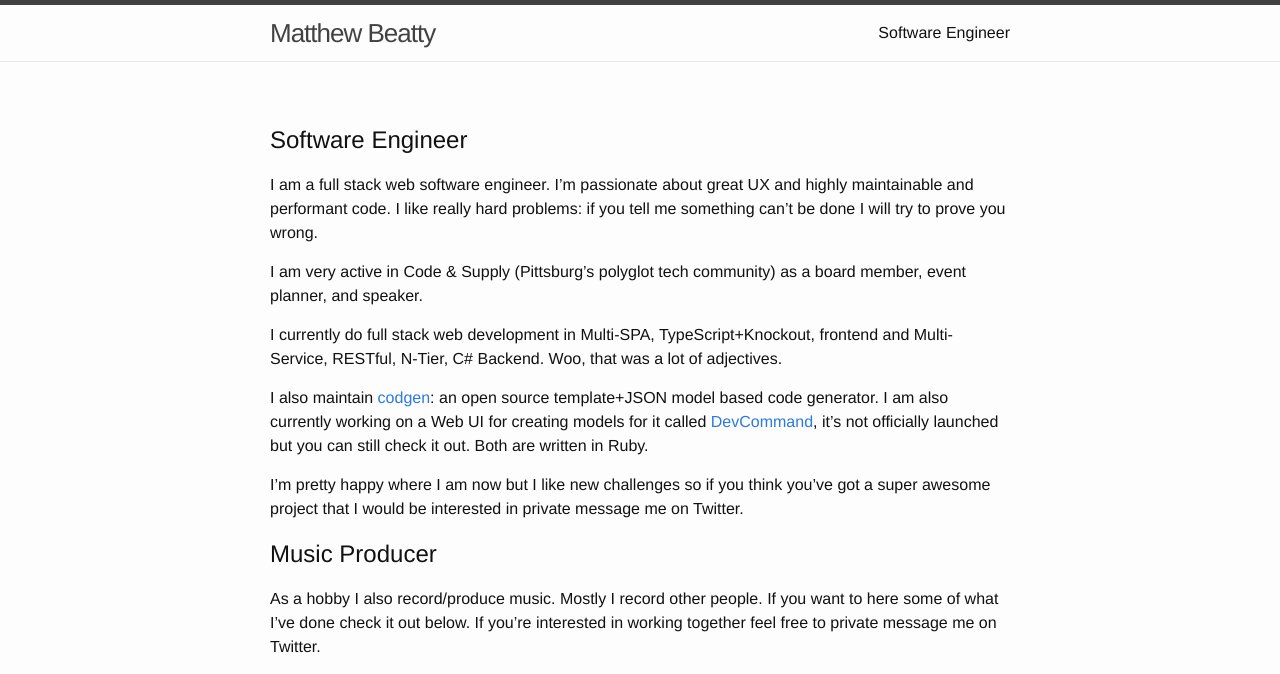
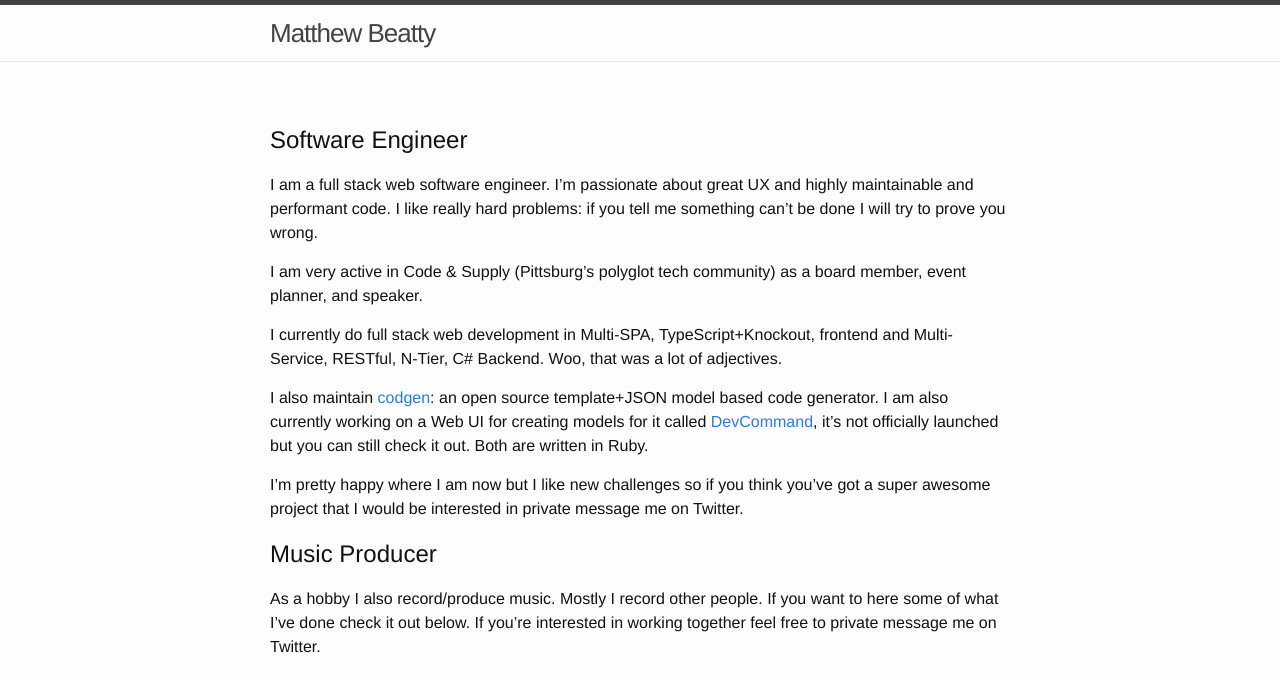
Before and after one commit to beattyml1/beattyml1.github.io, a Jekyll site: the page built from index.md, in a window 1280 px wide. Shown: the top 674 px of the page. Built offline with Jekyll 4.4.1, drawn with Linux system fonts in a browser that asks for light colours; grey boxes are pictures that could not be loaded.

Commit message:
Update header.html

```diff
--- a/_includes/header.html
+++ b/_includes/header.html
@@ -14,11 +14,7 @@
       </a>
 
       <div class="trigger">
-        {% for page in site.pages %}
-          {% if page.title %}
-          <a class="page-link" href="{{ page.url | prepend: site.baseurl }}">{{ page.title }}</a>
-          {% endif %}
-        {% endfor %}
+          <!--<a class="page-link" href="{{ page.url | prepend: site.baseurl }}">{{ page.title }}</a>-->
       </div>
     </nav>
 
```
